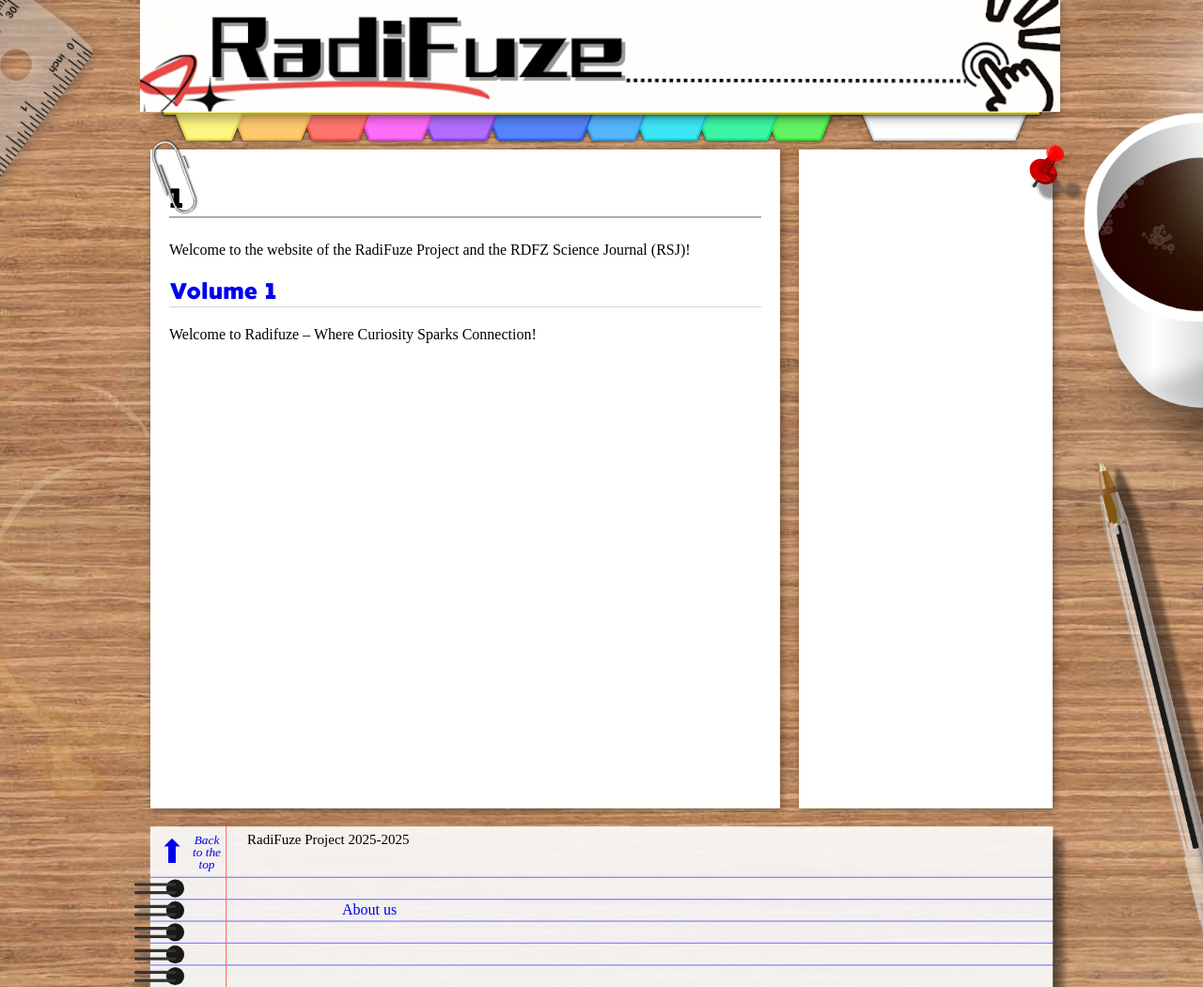
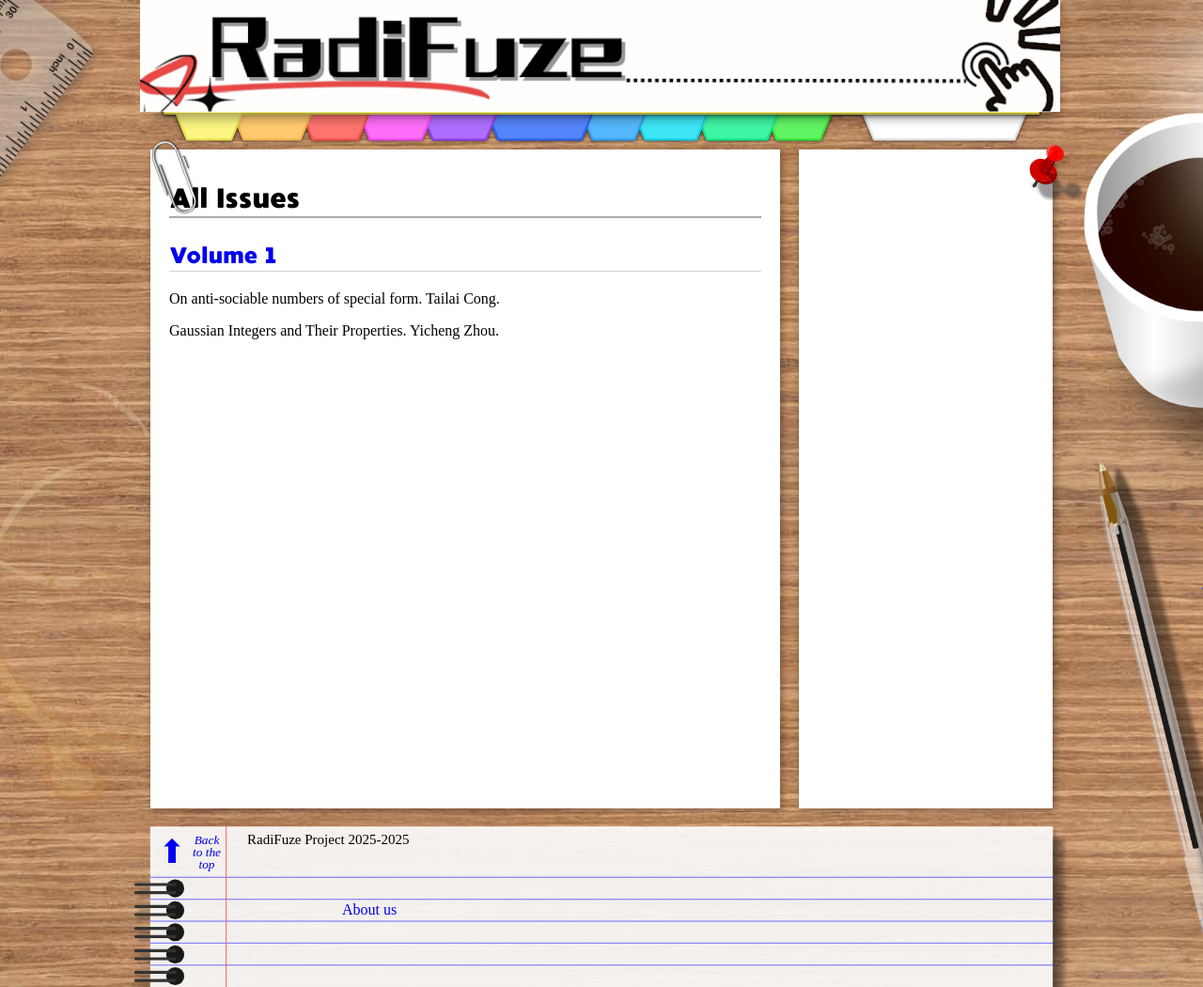
Before and after one commit to CareyRunboLi/radifuze.org, a Jekyll site: the page built from 1/index.html, in a window 1280 px wide. Shown: the whole page at 94% size. Built offline with Jekyll 4.4.1, drawn with Linux system fonts in a browser that asks for light colours; nearby versions of some CDN libraries; some web fonts are replaced; library files that are not in the unit come from our copies.

Commit message:
Update index.html

```diff
--- a/1/index.html
+++ b/1/index.html
@@ -7,11 +7,11 @@ scripts: <script src="slideshow/jquery-3.6.0.slim.min.js" defer></script>
 <main>
     <article>
         <div id="content">
-            <h1>1</h1>
-            <p>Welcome to the website of the RadiFuze Project and the RDFZ Science Journal (RSJ)!</p>
+            <h1>All Issues</h1>
             <section>
                 <h2><a href="{{ site.baseurl }}/">Volume 1</a></h2>
-                <p>Welcome to Radifuze – Where Curiosity Sparks Connection!</p>
+                <p>On anti-sociable numbers of special form.           Tailai Cong.</p>
+                <p>Gaussian Integers and Their Properties.           Yicheng Zhou.</p>
         </div>
     </article>
     <aside>
```
